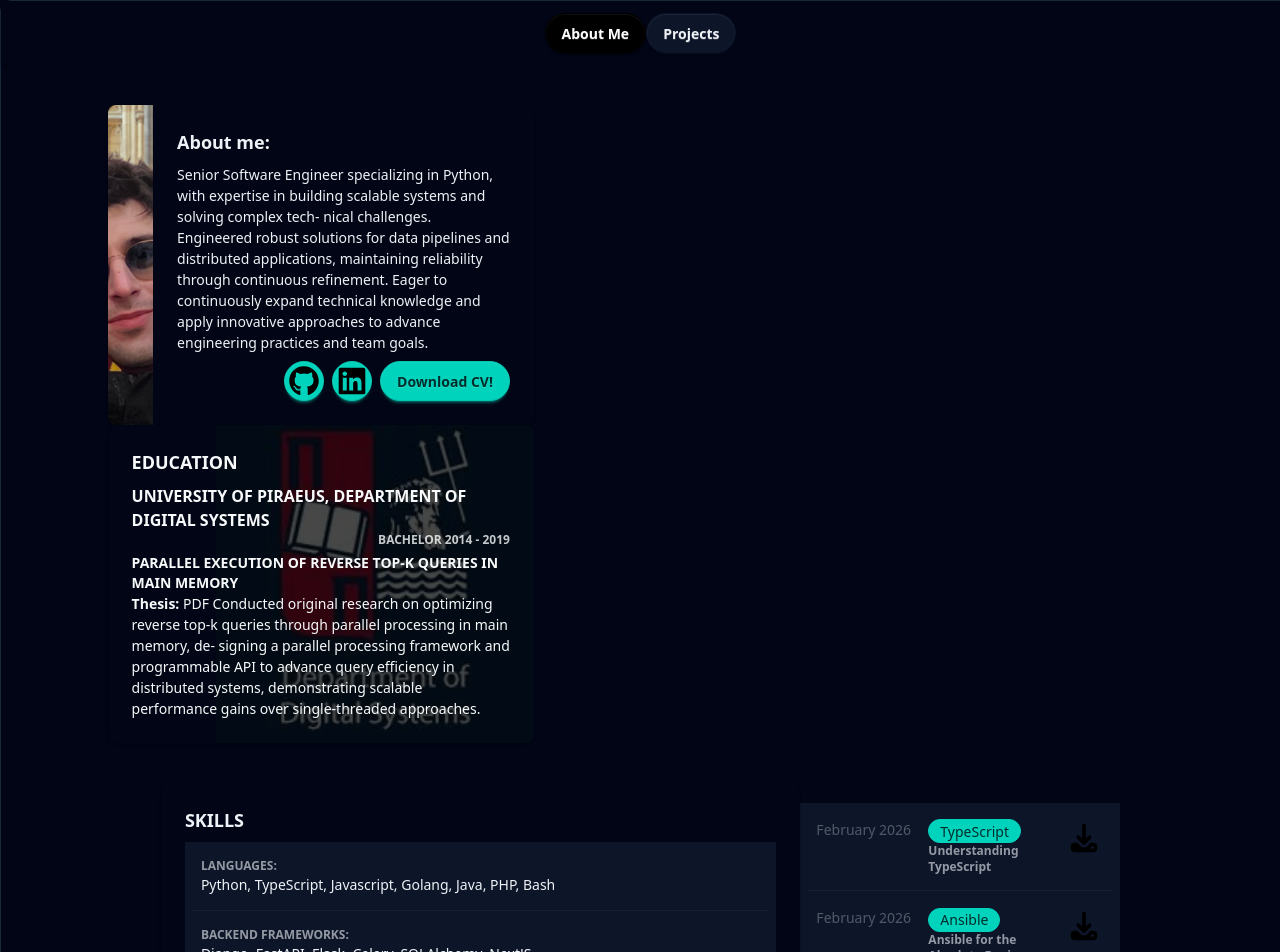
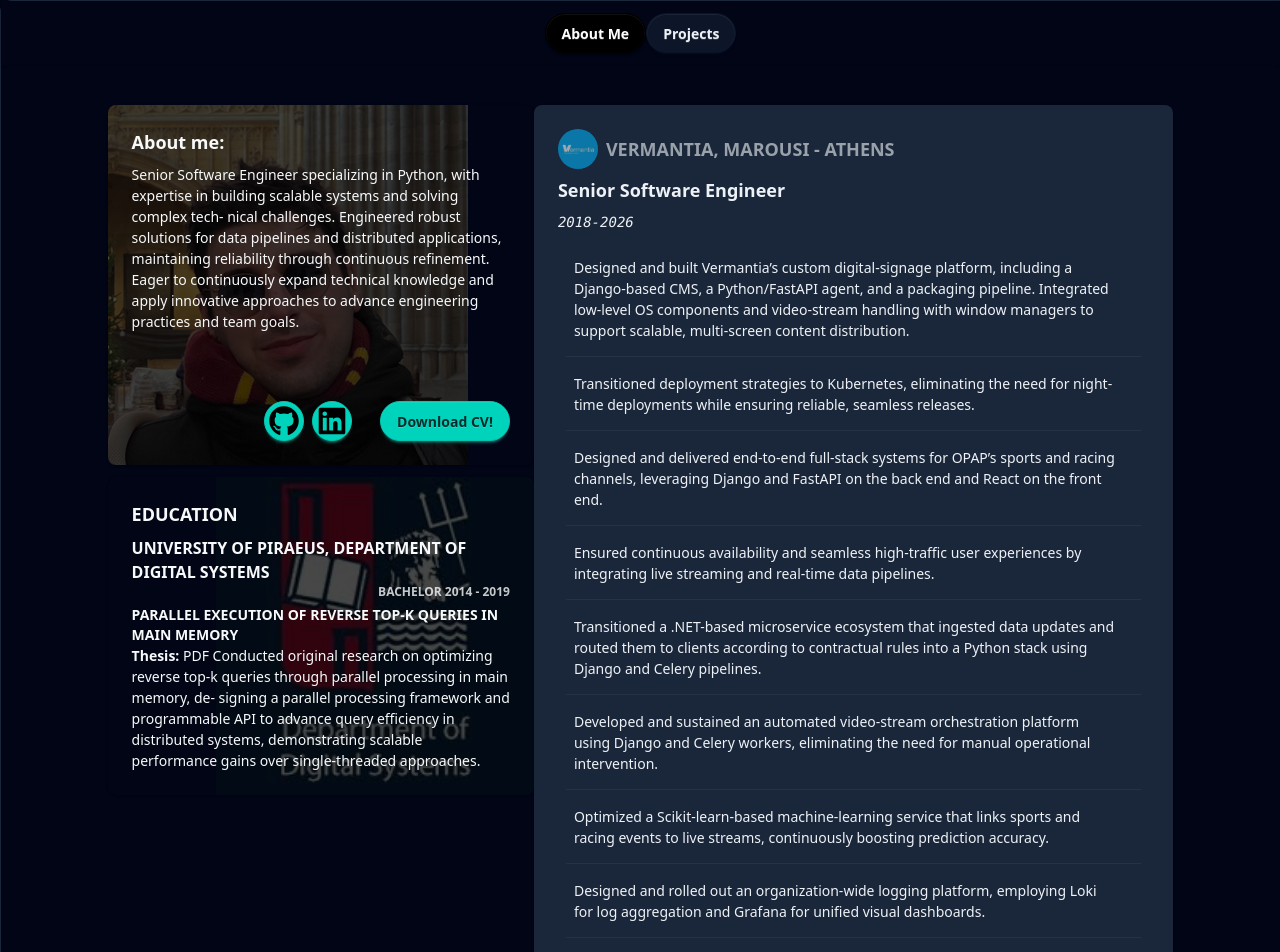
Before and after one commit to giannis-papaioannou/papaioannou.dev, a Next.js app: page / in a window 1280 px wide. Shown: the top 952 px of the page. Built offline with nearby package versions, Linux system fonts and the light colour scheme.

Commit message:
new: adds work experience

```diff
--- a/app/about.tsx
+++ b/app/about.tsx
@@ -1,7 +1,7 @@
 export default function About() {
   return (
-    <div className="card lg:card-side bg-base-100 shadow-sm">
-      <figure>
+    <div className="card bg-base-100 image-full shadow-sm">
+      <figure className="justify-start">
         <img src="me.png" alt="Album" />
       </figure>
       <div className="card-body">
@@ -24,7 +24,7 @@
             </svg>
           </a>
           <a
-            className="btn btn-secondary btn-circle"
+            className="btn btn-secondary btn-circle mr-5"
             href="https://www.linkedin.com/in/giannis-papaioannou/"
           >
             <svg xmlns="http://www.w3.org/2000/svg" viewBox="0 0 640 640">
--- a/app/certificates.tsx
+++ b/app/certificates.tsx
@@ -6,7 +6,10 @@
   certificates: CertificateCategory[];
 }) {
   return (
-    <ul className="list bg-base-200 mt-5">
+    <div className="card bg-base-100 shadow-sm">
+      <div className="card-body">
+        <h2 className="card-title uppercase font-semibold">Certificates</h2>
+        <ul className="list bg-base-200">
           {certificates.map((certificate) => {
             return (
               <li className="list-row" key={certificate.title}>
@@ -14,14 +17,22 @@
                   {certificate.date}
                 </div>
                 <div className="">
-              <div className="badge badge-secondary">{certificate.skill}</div>
+                  <div className="badge badge-secondary">
+                    {certificate.skill}
+                  </div>
                   <div className="text-xs font-semibold opacity-60">
                     {certificate.title}
                   </div>
                 </div>
                 <div className="">
-              <a className="btn btn-square btn-ghost" href={certificate.link}>
-                <svg xmlns="http://www.w3.org/2000/svg" viewBox="0 0 640 640">
+                  <a
+                    className="btn btn-square btn-ghost"
+                    href={certificate.link}
+                  >
+                    <svg
+                      xmlns="http://www.w3.org/2000/svg"
+                      viewBox="0 0 640 640"
+                    >
                       <path d="M352 96C352 78.3 337.7 64 320 64C302.3 64 288 78.3 288 96L288 306.7L246.6 265.3C234.1 252.8 213.8 252.8 201.3 265.3C188.8 277.8 188.8 298.1 201.3 310.6L297.3 406.6C309.8 419.1 330.1 419.1 342.6 406.6L438.6 310.6C451.1 298.1 451.1 277.8 438.6 265.3C426.1 252.8 405.8 252.8 393.3 265.3L352 306.7L352 96zM160 384C124.7 384 96 412.7 96 448L96 480C96 515.3 124.7 544 160 544L480 544C515.3 544 544 515.3 544 480L544 448C544 412.7 515.3 384 480 384L433.1 384L376.5 440.6C345.3 471.8 294.6 471.8 263.4 440.6L206.9 384L160 384zM464 440C477.3 440 488 450.7 488 464C488 477.3 477.3 488 464 488C450.7 488 440 477.3 440 464C440 450.7 450.7 440 464 440z" />
                     </svg>
                   </a>
@@ -30,5 +41,7 @@
             );
           })}
         </ul>
+      </div>
+    </div>
   );
 }
--- a/app/education.tsx
+++ b/app/education.tsx
@@ -1,6 +1,6 @@
 export default function Education() {
   return (
-    <div className="card bg-base-100 image-full shadow-sm">
+    <div className="card bg-base-100 image-full shadow-sm mt-3">
       <figure className="justify-end">
         <img src="/unipi-ds.jpeg" />
       </figure>
--- a/app/experience.tsx
+++ b/app/experience.tsx
@@ -1,32 +1,84 @@
 export default function Experience() {
   return (
     <>
-      Vermantia, Marousi - Athens SENIOR SOFTWARE ENGINEER • Designed and built
-      Vermantia’s custom digital-signage platform, including a Django-based CMS,
-      a Python/FastAPI agent, and a packaging pipeline. Integrated low-level OS
-      components and video-stream handling with window managers to support
-      scalable, multi-screen content distribution. Key technologies: Python,
-      Django, Celery, FastAPI, RabbitMQ, GObject, GStreamer, WebKit and Wayland.
-      • Transitioned deployment strategies to Kubernetes, eliminating the need
-      for night-time deployments while ensur- ing reliable, seamless releases. •
-      Designed and delivered end-to-end full-stack systems for OPAP’s sports and
-      racing channels, leveraging Django and FastAPI on the back end and React
-      on the front end. Ensured continuous availability and seamless
-      high-traffic user experiences by integrating live streaming and real-time
-      data pipelines. • Transitioned a .NET-based microservice ecosystem that
-      ingested data updates and routed them to clients accord- ing to
-      contractual rules into a Python stack using Django and Celery pipelines,
-      streamlining development and improving scalability. SOFTWARE ENGINEER •
-      Developed and sustained an automated video-stream orchestration platform
-      using Django and Celery workers, eliminating the need for manual
-      operational intervention. • Optimized a Scikit-learn-based
-      machine-learning service that links sports and racing events to live
-      streams, con- tinuously boosting prediction accuracy. • Designed and
-      rolled out an organization-wide logging platform, employing Loki for log
-      aggregation and Grafana for unified visual dashboards, to provide
-      real-time system-health monitoring across all teams. • Re-architected
-      legacy microservices into a fault-tolerant framework, markedly improving
-      system stability and reliability.
+      <div className="card bg-base-300 shadow-sm">
+        <div className="card-body">
+          <h2 className="card-title font-black uppercase opacity-60">
+            {" "}
+            <figure
+              style={{
+                width: "40px",
+                height: "40px",
+                borderRadius: "50%",
+              }}
+            >
+              <img
+                src="vermantia.jpeg"
+                style={{
+                  width: "100%",
+                  height: "100%",
+                  objectFit: "cover",
+                }}
+              />
+            </figure>
+            Vermantia, Marousi - Athens
+          </h2>
+          <h2 className="card-title ">Senior Software Engineer</h2>
+          <time className="font-mono italic float-right">2018-2026</time>
+          <ul className="list">
+            <li className="list-row">
+              Designed and built Vermantia’s custom digital-signage platform,
+              including a Django-based CMS, a Python/FastAPI agent, and a
+              packaging pipeline. Integrated low-level OS components and video-stream handling with
+              window managers to support scalable, multi-screen content
+              distribution.
+            </li>
+            <li className="list-row">
+              Transitioned deployment strategies to Kubernetes, eliminating the
+              need for night-time deployments while ensuring reliable, seamless
+              releases.
+            </li>
+            <li className="list-row">
+              Designed and delivered end-to-end full-stack systems for OPAP’s
+              sports and racing channels, leveraging Django and FastAPI on the
+              back end and React on the front end.
+            </li>
+            <li className="list-row">
+              Ensured continuous availability and seamless high-traffic user
+              experiences by integrating live streaming and real-time data
+              pipelines.
+            </li>
+            <li className="list-row">
+              Transitioned a .NET-based microservice ecosystem that ingested
+              data updates and routed them to clients according to contractual
+              rules into a Python stack using Django and Celery pipelines.
+            </li>
+            <li className="list-row">
+              Developed and sustained an automated video-stream orchestration
+              platform using Django and Celery workers, eliminating the need for
+              manual operational intervention.
+            </li>
+            <li className="list-row">
+              Optimized a Scikit-learn-based machine-learning service that links
+              sports and racing events to live streams, continuously boosting
+              prediction accuracy.
+            </li>
+            <li className="list-row">
+              Designed and rolled out an organization-wide logging platform,
+              employing Loki for log aggregation and Grafana for unified visual
+              dashboards.
+            </li>
+            <li className="list-row">
+              Provided real-time system-health monitoring across all teams using
+              the new logging platform.
+            </li>
+            <li className="list-row">
+              Re-architected legacy microservices into a fault-tolerant
+              framework, markedly improving system stability and reliability.
+            </li>
+          </ul>
+        </div>
+      </div>
     </>
   );
 }
--- a/app/page.tsx
+++ b/app/page.tsx
@@ -6,6 +6,7 @@
 import Education from "./education";
 import CareerSkills from "./skills";
 import CertificatesList from "./certificates";
+import Experience from "./experience";
 
 export default function Home() {
   return (
@@ -19,7 +20,7 @@
         </div>
         <div className="basis-3/6">
           <div className="flex flex-row">
-
+            <Experience />
           </div>
         </div>
       </div>
```
Also changed, not shown: public/vermantia.jpeg (added). Lines whose indentation alone changed are shown as unchanged.
